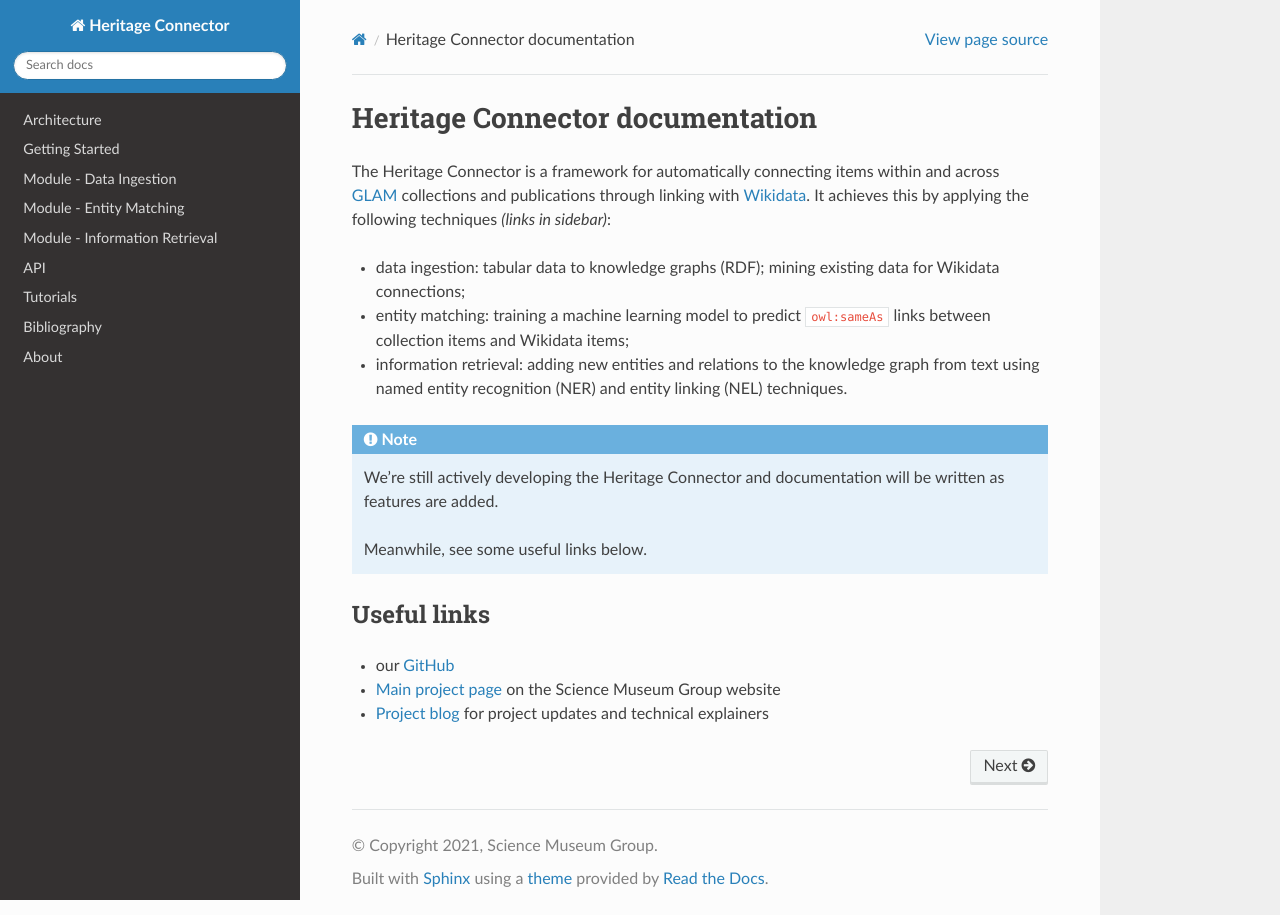
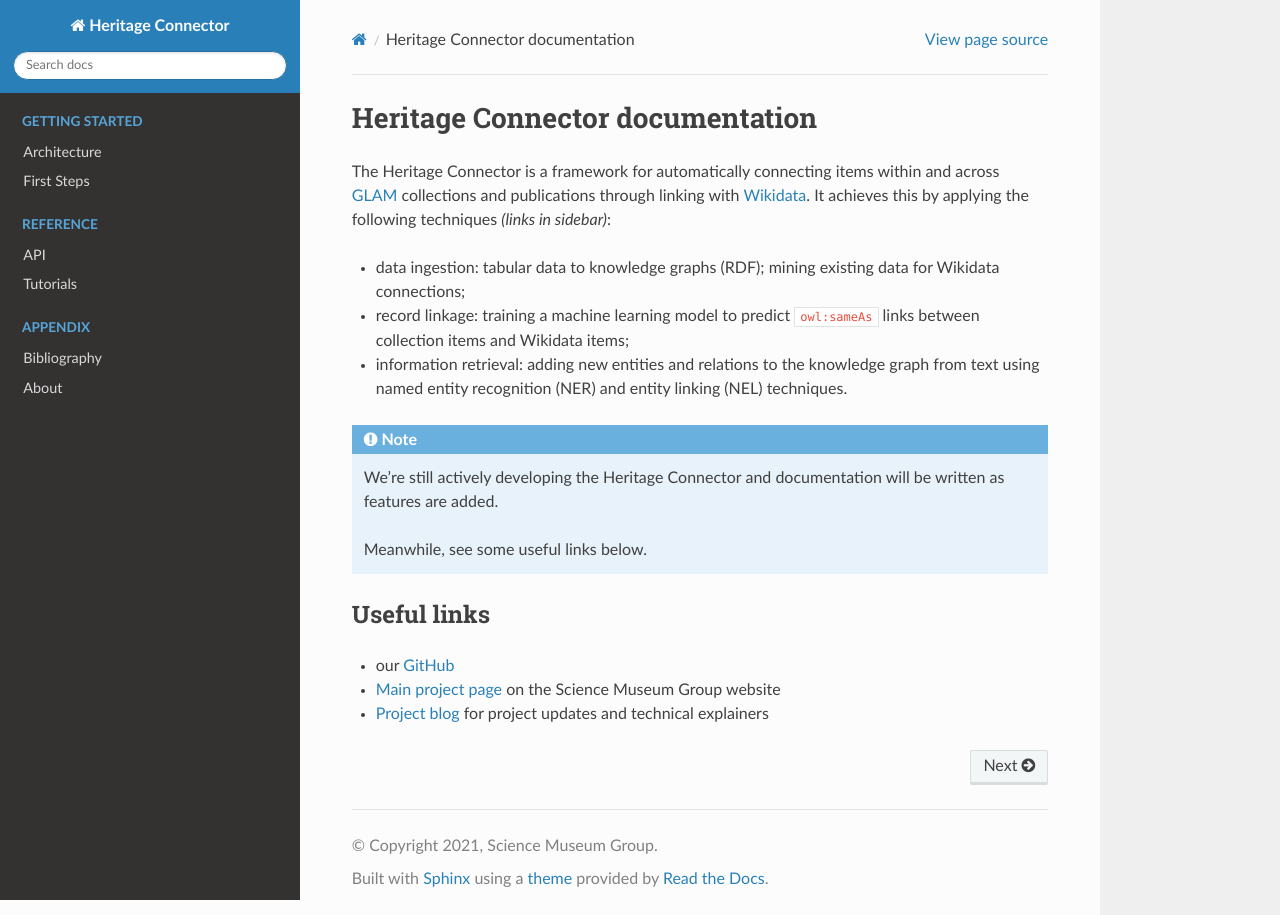
Before and after one commit to TheScienceMuseum/heritage-connector, a Sphinx documentation site: the page built from docs/index.rst, in a window 1280 px wide. Built offline with Sphinx 7.4.7 and the Read the Docs theme 2.0.0, drawn with Linux system fonts in a browser that asks for light colours; pages that are not in the unit, such as notebooks, are missing from menus.

Commit message:
docs: update structure and wording - new contents page - sidebar sections - entity matching -> record linkage

```diff
--- a/docs/index.rst
+++ b/docs/index.rst
@@ -9,7 +9,7 @@
 The Heritage Connector is a framework for automatically connecting items within and across `GLAM`_ collections and  publications through linking with `Wikidata`_. It achieves this by applying the following techniques *(links in sidebar)*:
 
 - data ingestion: tabular data to knowledge graphs (RDF); mining existing data for Wikidata connections;
-- entity matching: training a machine learning model to predict :code:`owl:sameAs` links between collection items and Wikidata items;
+- record linkage: training a machine learning model to predict :code:`owl:sameAs` links between collection items and Wikidata items;
 - information retrieval: adding new entities and relations to the knowledge graph from text using named entity recognition (NER) and entity linking (NEL) techniques.
 
 .. _glam: https://en.wikipedia.org/wiki/GLAM_(industry_sector)
@@ -33,13 +33,23 @@
 .. toctree::
    :maxdepth: 2
    :hidden:
+   :caption: Getting Started
 
    architecture
    getting_started
-   data_ingestion
-   entity_matching
-   information_retrieval
+
+.. toctree::
+   :maxdepth: 2
+   :hidden:
+   :caption: Reference
+
    api
    tutorials
+
+.. toctree::
+   :maxdepth: 2
+   :hidden:
+   :caption: Appendix
+
    bibliography
    about
--- a/requirements_dev.txt
+++ b/requirements_dev.txt
@@ -9,3 +9,4 @@
 coverage
 pytest-cov
 flake8
+sphinx_rtd_theme
```
Also changed, not shown: docs/getting_started.rst (+4 -5 lines).
